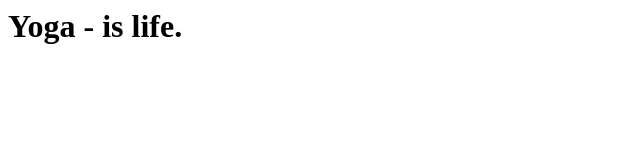
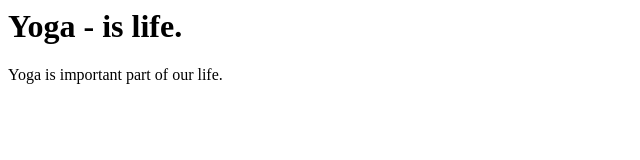
Before and after one commit to Torry125/yoga_project, a plain HTML site: page index.html in a window 1280 px wide. Shown: the whole page, without its empty margins (0-640 px from the left). Drawn offline with Linux system fonts and the light colour scheme.

Commit message:
Smt change

```diff
--- a/index.html
+++ b/index.html
@@ -4,5 +4,6 @@
 </head>
 <body>
 <h1>Yoga - is life.</h1>
+<p>Yoga is important part of our life.</p>
 </body>
 </html>
```
